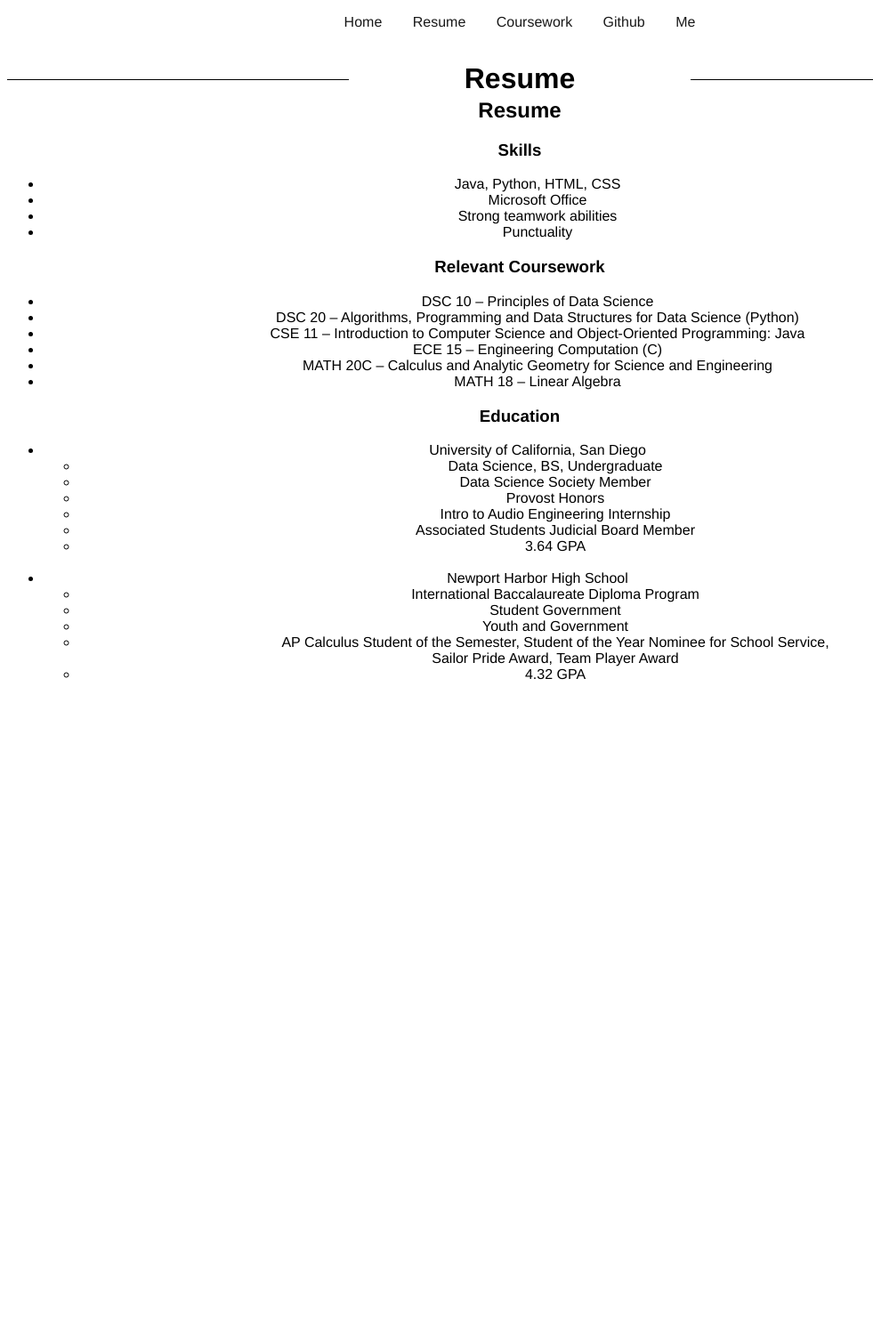
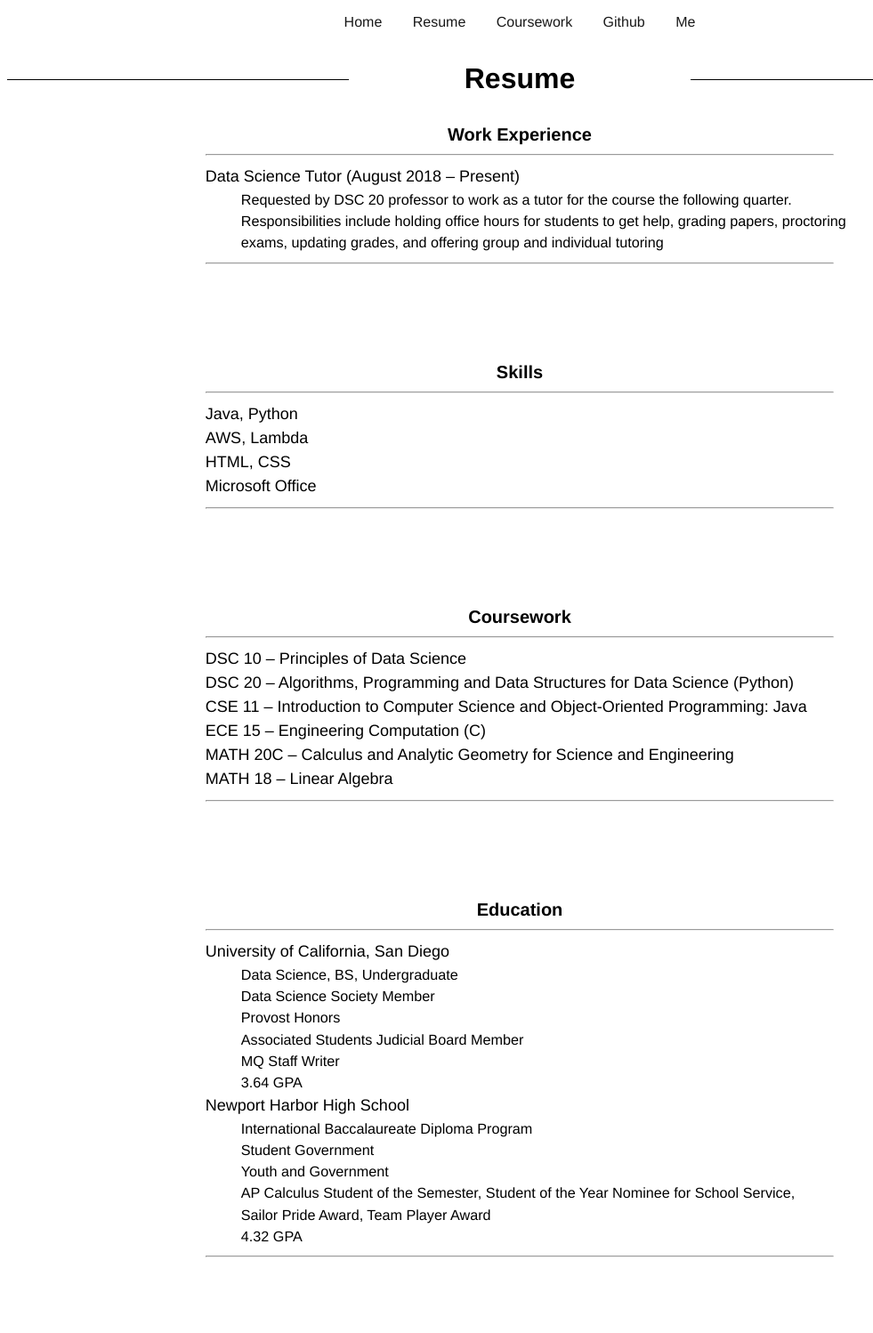
Before and after one commit to declansullivan/static-html-site, a Jekyll site: the page built from resume/index.html, in a window 1280 px wide. Shown: the whole page at 89% size, without its empty margins (56-1037 px from the left). Built offline with Jekyll 4.4.1, drawn with Linux system fonts in a browser that asks for light colours; before the commit the page ends 900 px from its top, so only the background shows below that.

Commit message:
Update index.html

```diff
--- a/resume/index.html
+++ b/resume/index.html
@@ -9,51 +9,78 @@ title: Resume
 
 <body>
 
-  <div class="resume">
+  <div class="category">
+  Work Experience
+  <hr>
+  <div class="list">
+    <ul>
+      <li>Data Science Tutor (August 2018 – Present)</li>
+      <span class="hide"><ul>
+        <li>
+          Requested by DSC 20 professor to work as a tutor for the course the following quarter.  Responsibilities include holding office hours for students to get help, grading papers, proctoring exams, updating grades, and offering group and individual tutoring
+        </li>
+      </ul></span>
+    </ul>
+  </div>
+  <hr>
+</div>
 
-    <h2>{{ page.title }}</h2>
+<div class="category">
+  Skills
+  <hr>
+  <div class="list">
+    <ul>
+      <li>Java, Python</li>
+      <li>AWS, Lambda</li>
+      <li>HTML, CSS</li>
+      <li>Microsoft Office</li>
+    </ul>
+  </div>
+  <hr>
+</div>
 
-    <h3>Skills</h3>
+<div class="category">
+  Coursework
+  <hr>
+  <div class="list">
     <ul>
-      <li>Java, Python, HTML, CSS</li>
-      <li>Microsoft Office</li>
-      <li>Strong teamwork abilities</li>
-      <li>Punctuality</li>
+      <li>DSC 10 <span class="hide">– Principles of Data Science</span></li>
+      <li>DSC 20 <span class="hide">– Algorithms, Programming and Data Structures for Data Science (Python)</span></li>
+      <li>CSE 11 <span class="hide">– Introduction to Computer Science and Object-Oriented Programming: Java</span></li>
+      <li>ECE 15 <span class="hide">– Engineering Computation (C)</span></li>
+      <li>MATH 20C <span class="hide">– Calculus and Analytic Geometry for Science and Engineering</span></li>
+      <li>MATH 18 <span class="hide">– Linear Algebra</span></li>
     </ul>
+  </div>
+  <hr>
+</div>
 
-    <h3>Relevant Coursework</h3>
-    <ul>
-      <li>DSC 10 – Principles of Data Science</li>
-      <li>DSC 20 – Algorithms, Programming and Data Structures for Data Science (Python)</li>
-      <li>CSE 11 – Introduction to Computer Science and Object-Oriented Programming: Java</li>
-      <li>ECE 15 – Engineering Computation (C)</li>
-      <li>MATH 20C – Calculus and Analytic Geometry for Science and Engineering</li>
-      <li>MATH 18 – Linear Algebra</li>
-    </ul>
-
-    <h3>Education</h3>
+<div class="category">
+  Education
+  <hr>
+  <div class="list">
     <ul>
       <li>University of California, San Diego</li>
-        <ul>
+      <span class="hide"><ul>
         <li>Data Science, BS, Undergraduate</li>
         <li>Data Science Society Member</li>
         <li>Provost Honors</li>
-          <li>Intro to Audio Engineering Internship</li>
         <li>Associated Students Judicial Board Member</li>
+        <li>MQ Staff Writer</li>
         <li>3.64 GPA</li>
-        </ul>
-      <br>
+      </ul></span>
     <li>Newport Harbor High School</li>
-      <ul>
+      <span class="hide"><ul>
         <li>International Baccalaureate Diploma Program</li>
         <li>Student Government</li>
         <li>Youth and Government</li>
         <li>AP Calculus Student of the Semester, Student of the Year Nominee for School Service,<br>
   Sailor Pride Award, Team Player Award</li>
         <li>4.32 GPA</li>
+      </ul></span>
     </ul>
-    </ul>
-
+  </div>
+  <hr>
 </div>
 
 </body>
```
Lines whose indentation alone changed are shown as unchanged.
